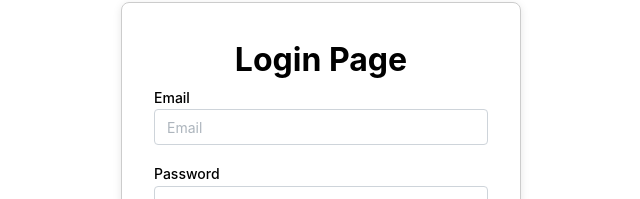
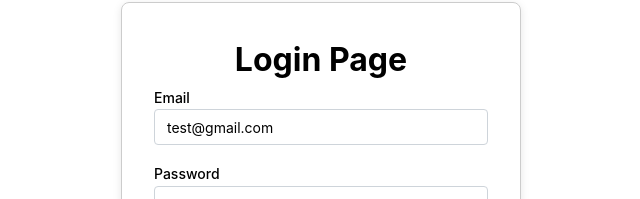
Before and after one commit to llEclipsell/Meraki-Market, a React (Vite) app: page /login in a window 1280 px wide. Shown: the part 98-297 px from the top of the page, without its empty margins (319-959 px from the left). Built offline with nearby package versions, Linux system fonts and the light colour scheme.

Commit message:
Login Changes

```diff
--- a/src/pages/loginPage.jsx
+++ b/src/pages/loginPage.jsx
@@ -17,8 +17,8 @@ const LoginPage = () => {
     const form = useForm({
         mode:'uncontrolled',
         initialValues: {
-            email: '',
-            password: ''
+            email: 'test@gmail.com',
+            password: 'test'
         },
     })
 
@@ -59,7 +59,7 @@ const LoginPage = () => {
         }
         else {
             // If the user is not authenticated, show an error message
-            alert("Invalid credentials");
+            alert("Use test@gmail.com and test as email and password");
         }
     };
 
```
